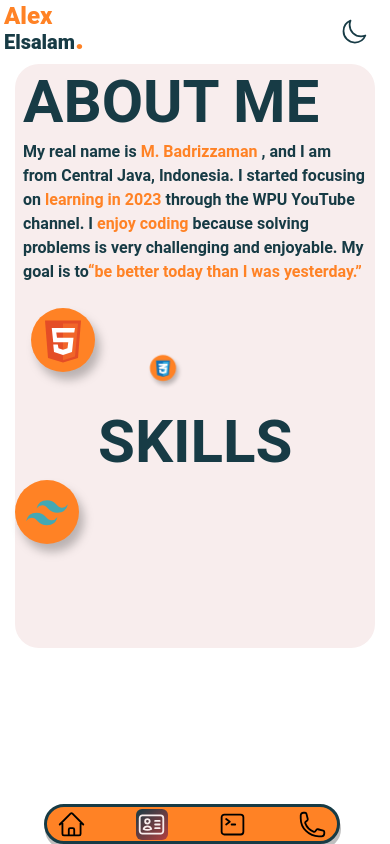
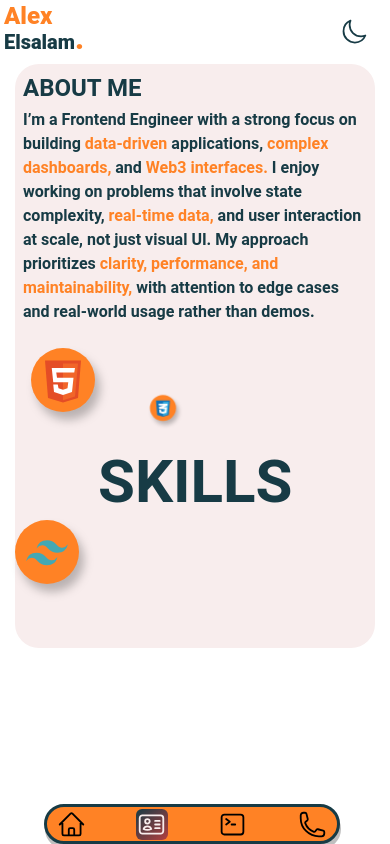
Before and after one commit to alexelsalam/Portfolio, a React (Create React App) app: page /about in a window 390 px wide. Built offline with nearby package versions, Linux system fonts and the light colour scheme; what tailwindcss-animated would draw is missing.

Commit message:
change description and ui

```diff
--- a/src/App.jsx
+++ b/src/App.jsx
@@ -3,15 +3,11 @@ import Contacts from "./Pages/Contacts";
 import Header from "./Components/Header";
 import Home from "./Pages/Home";
 import Projects from "./Pages/Projects";
-import {
-  BrowserRouter as Router,
-  Routes,
-  Route,
-} from "react-router-dom";
+import { BrowserRouter as Router, Routes, Route } from "react-router-dom";
 import Navbar from "./Components/Navigation";
 function App() {
   return (
-    <div className="overflow-hidden">
+    <div className="h-screen overflow-hidden ">
       <Header />
       <div id="bubble" className="bubble -z-10"></div>
       <div className="mt-16">
--- a/src/Pages/About.jsx
+++ b/src/Pages/About.jsx
@@ -12,22 +12,22 @@ const About = () => {
       <main className="dark:bg-secondary animate-fadeInRight lg:animate-fadeInLeft lg:ml-[5.5rem] md:w-[720px] md:h-[812px]  h-[36.5rem] w-[360px] lg:w-[1424px] lg:h-[690px]  bg-tertiary rounded-3xl lg:flex lg:justify-around lg:items-center">
         <div className="p-2 md:pt-14 md:pl-12 lg:max-w-xl">
           <div className="fadeIn-content">
-            <h2 className="text-6xl font-bold text-secondary dark:text-tertiary">
+            <h2 className="text-2xl font-bold text-secondary dark:text-tertiary md:text-4xl">
               ABOUT ME
             </h2>
-            <p className="mt-2 font-bold dark:text-tertiary text-secondary lg:text-lg">
-              My real name is{" "}
-              <span className="text-primary">M. Badrizzaman</span> ,
-              and I am from Central Java, Indonesia. I started
-              focusing on{" "}
-              <span className="text-primary">learning in 2023</span>{" "}
-              through the WPU YouTube channel. I{" "}
-              <span className="text-primary">enjoy coding</span>{" "}
-              because solving problems is very challenging and
-              enjoyable. My goal is to
-              <q className="text-primary">
-                be better today than I was yesterday.
-              </q>
+            <p className="mt-1 font-bold dark:text-tertiary text-secondary lg:text-lg">
+              I’m a Frontend Engineer with a strong focus on building
+              <span className="text-primary"> data-driven </span>applications,
+              <span className="text-primary"> complex dashboards,</span> and
+              <span className="text-primary"> Web3 interfaces.</span> I enjoy
+              working on problems that involve state complexity,{" "}
+              <span className="text-primary">real-time data,</span> and user
+              interaction at scale, not just visual UI. My approach prioritizes{" "}
+              <span className="text-primary">
+                clarity, performance, and maintainability,
+              </span>{" "}
+              with attention to edge cases and real-world usage rather than
+              demos.
             </p>
           </div>
         </div>
@@ -46,16 +46,12 @@ const About = () => {
             <img src={Js} alt="JavaScript" className="w-full h-10" />
           </p>
           <p className="tailwind md:left-36 bottom-12 left-0 absolute drop-shadow-[5px_8px_5px_rgba(0,0,0,0.25)] w-16 h-16 rounded-full bg-primary dark:bg-tertiary lg:top-2 lg:left-[6.5rem] justify-center items-center  flex">
-            <img
-              src={Tailwind}
-              alt="TailwindCss"
-              className="w-full h-12"
-            />
+            <img src={Tailwind} alt="TailwindCss" className="w-full h-12" />
           </p>
           <p className="reacts md:right-[15.5rem] bottom-[3.25rem] right-[8.5rem] absolute drop-shadow-[5px_8px_5px_rgba(0,0,0,0.25)] w-14 h-14 rounded-full bg-primary dark:bg-tertiary lg:-bottom-[6.5rem] lg:left-52 justify-center items-center  flex">
             <img src={react} alt="ReactJs" className="w-full h-9" />
           </p>
-          <p className="nextJs md:right-[10.25rem] -bottom-7 right-9 absolute drop-shadow-[5px_8px_5px_rgba(0,0,0,0.25)] w-16 h-16 rounded-full bg-primary dark:bg-tertiary lg:-bottom-[4.5rem] lg:right-[10.5rem] justify-center items-center  flex">
+          <p className="nextJs md:right-[10.25rem] -bottom-3 right-9 absolute drop-shadow-[5px_8px_5px_rgba(0,0,0,0.25)] w-16 h-16 rounded-full bg-primary dark:bg-tertiary lg:-bottom-[4.5rem] lg:right-[10.5rem] justify-center items-center  flex">
             <img src={Next} alt="Nextjs" className="w-full h-12" />
           </p>
           <p className="mongoDB md:right-[12.5rem] right-2 absolute drop-shadow-[5px_8px_5px_rgba(0,0,0,0.25)] lg:bottom-8 lg:right-[8.5rem] flex items-center justify-center w-10 h-10 rounded-full bg-primary dark:bg-tertiary">
--- a/src/Pages/Home.jsx
+++ b/src/Pages/Home.jsx
@@ -21,7 +21,7 @@ const Home = () => {
     return () => clearTimeout(timerType, timerRole);
   }, []);
   return (
-    <section className="flex justify-center w-screen ">
+    <section className="flex justify-center w-screen h-screen overflow-hidden">
       <main className="dark:bg-secondary  animate-fadeInRight lg:animate-fadeInLeft relative h-[36.5rem]  w-[360px] overflow-hidden md:w-[720px] md:h-[812px] lg:w-[1424px] lg:h-[690px]  bg-tertiary rounded-3xl lg:ml-[5.5rem] lg:flex  lg:justify-around lg:items-center">
         <div className="mt-5 md:ml-[5.25rem] md:mt-52 lg:w-[533px]  lg:m-0 lg:transition-all lg:duration-300">
           {showType && (
@@ -47,15 +47,10 @@ const Home = () => {
             </h2>
           )}
           <p className="font-medium fadeIn-Des -2 animate-fadeInRight text-secondary sm:text-lg dark:text-tertiary">
-            My goal is to{" "}
-            <span className="text-primary">write maintanble</span>,
-            clean <br />
-            and <span className="text-primary">
-              understandble
-            </span>{" "}
-            code to process <br />
-            development was
-            <span className="text-primary">enjoyble</span>
+            Frontend Engineer focused on{" "}
+            <span className="text-primary">data-driven,</span> dashboards,{" "}
+            complex <span className="text-primary">state management,</span> and
+            Web3 <span className="text-primary">interfaces.</span>
           </p>
         </div>
         {/* link to projects */}
--- a/src/Pages/Projects.jsx
+++ b/src/Pages/Projects.jsx
@@ -35,10 +35,7 @@ const Projects = () => {
             className="lg:w-[590px]"
           >
             {DataProjects.map((project, index) => (
-              <SwiperSlide
-                key={index}
-                className="overflow-hidden rounded-xl"
-              >
+              <SwiperSlide key={index} className="overflow-hidden rounded-xl">
                 <img
                   src={project.image}
                   alt="project one"
@@ -64,16 +61,16 @@ const Projects = () => {
           </Swiper>
         </div>
         <div className="lg:h-[470px] px-2 fadeIn-sideContent">
-          <p className="text-[4rem] font-black leading-none text-transparent lg:h-28 font-JetBrainsMono lg:text-8xl text-stroke dark:text-">
+          <p className="text-[2rem] md:text-[2rem] lg:text-[4rem] font-black leading-none text-transparent lg:h-28 font-JetBrainsMono lg:text-8xl text-stroke dark:text-">
             {dataProject.number}
           </p>
-          <p className="text-4xl font-bold tracking-tighter dark:text-tertiary text-secondary lg:h-16 lg:mb-2 lg:text-6xl">
+          <p className="text-2xl font-bold tracking-tighter md:text-3xl dark:text-tertiary text-secondary lg:h-16 lg:mb-2 lg:text-6xl">
             {dataProject.category}
           </p>
           <p className="lg:text-lg lg:w-[400px] lg:h-16 dark:text-tertiary">
             {dataProject.description}
           </p>
-          <p className="lg:w-[407px] lg:h-16 text-secondary lg:text-xl lg:font-medium font-bold dark:text-tertiary">
+          <p className="lg:w-[407px] lg:h-16 lg:mt-20 text-secondary lg:text-xl lg:font-medium font-bold dark:text-tertiary">
             {dataProject.stacks}
           </p>
           <div className="relative w-full border-t-4 dark:border-primary border-secondary lg:w-96">
@@ -82,11 +79,7 @@ const Projects = () => {
               rel="noreferrer noopener"
               target="_blank"
             >
-              <img
-                src={github}
-                alt="github"
-                className="mt-2 w-9 lg:w-11"
-              />
+              <img src={github} alt="github" className="mt-2 w-9 lg:w-11" />
             </a>
             <a
               href={dataProject.website}
--- a/src/data/dataProjects.js
+++ b/src/data/dataProjects.js
@@ -1,22 +1,22 @@
-export const DataProjects =
-[
-    {
-    number:"01",
-    category:"Fullstack Project",
-    description:"Website anime with api from api jikan moe (unofficial api Myanimelist)",
-    stacks:"NextJS, NextAuth, Tailwind, Prisma, Supabase",
-    image:"images/project1.png",
-    website:"https://animeplease.vercel.app/",
-    github:"https://github.com/alexelsalam/myanimelist",
-    },
-    {
-    number:"02",
-    category:"Frontend Project",
-    description:"Website landing page myfavorite music, i make when i learn programing",
-    stacks:"HTML, Tailwind, JS",
-    image:"images/project2.png",
-    website:"https://tailwindcss-github-io-z49y.vercel.app/src/index.html",
-    github:"https://github.com/alexelsalam/tailwindcss.github.io",
-    },
-
-]
+export const DataProjects = [
+  {
+    number: "01",
+    category: "Fullstack Project",
+    description:
+      "I built a web application that allows users to,login, browse, search, comment, watchlist and explore anime data through a clean, responsive interface, focusing on usability and performance when handling external API data.",
+    stacks: "NextJS, NextAuth, Tailwind, Prisma, Supabase",
+    image: "images/project1.png",
+    website: "https://animeplease.vercel.app/",
+    github: "https://github.com/alexelsalam/myanimelist",
+  },
+  {
+    number: "02",
+    category: "Frontend Project",
+    description:
+      "Website landing page my favorite music, built with Tailwind CSS, HTML, and JavaScript. It features a responsive design, showcasing a clean and modern layout with smooth animations and transitions.",
+    stacks: "HTML, Tailwind, JS",
+    image: "images/project2.png",
+    website: "https://tailwindcss-github-io-z49y.vercel.app/src/index.html",
+    github: "https://github.com/alexelsalam/tailwindcss.github.io",
+  },
+];
```
Also changed, not shown: src/Pages/Contacts.jsx (+7 -17 lines).
